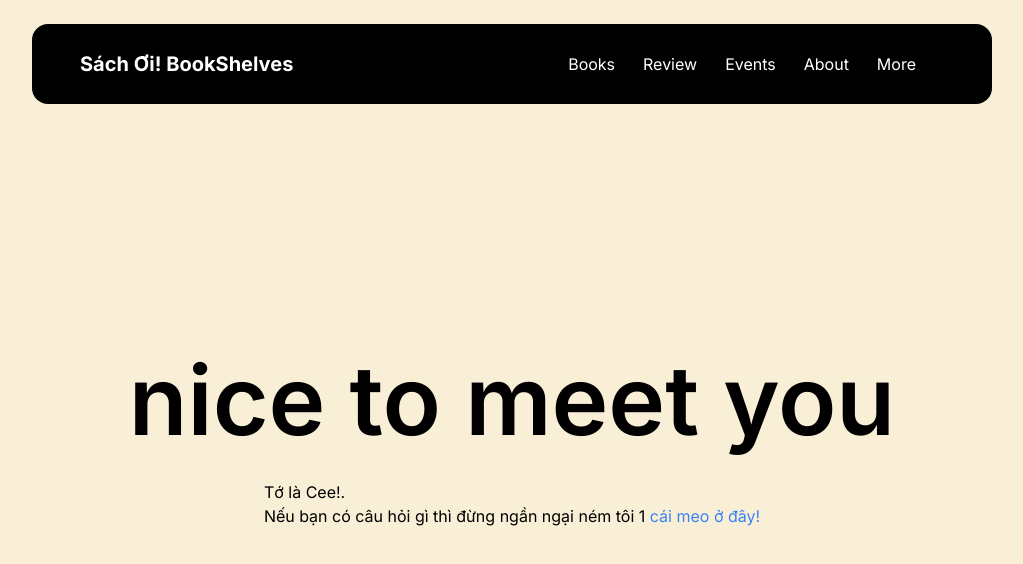
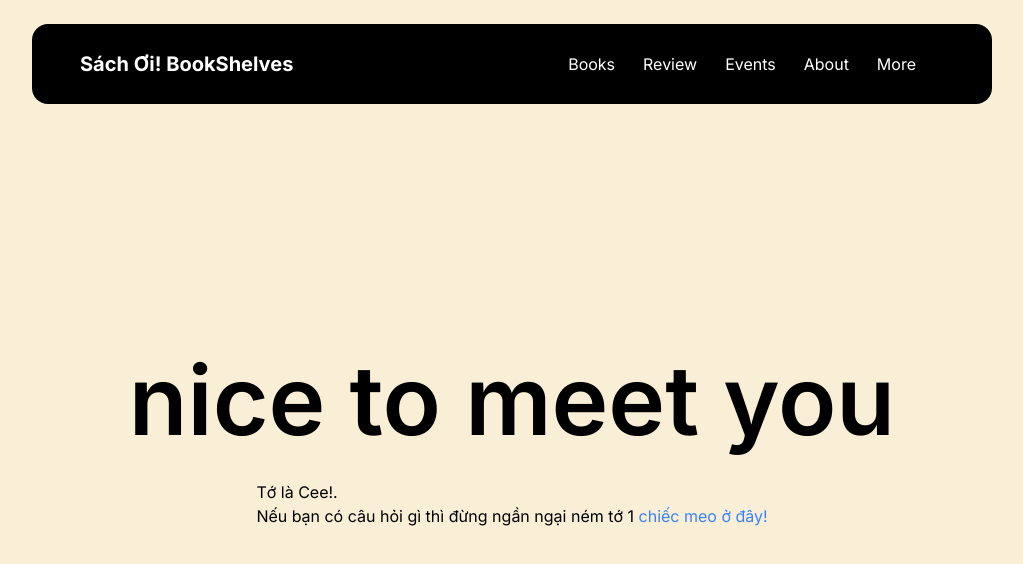
Before and after one commit to chungkk/print3d, a Next.js app: page /about in a window 1280 px wide. Shown: the top 564 px of the page, without its empty margins (128-1151 px from the left). Built offline with nearby package versions, Linux system fonts and the light colour scheme.

Commit message:
change text about

```diff
--- a/src/app/about/page.js
+++ b/src/app/about/page.js
@@ -11,7 +11,7 @@ export default function About({ searchParams }) {
           <div className="font-semibold text-4xl md:text-8xl text-center">nice to meet you</div>
           <div className="mt-8 px-6">
             <p>Tớ là Cee!. </p>
-            <p className="md:max-w-[600px]">Nếu bạn có câu hỏi gì thì đừng ngần ngại ném tôi 1 <a className="text-blue-500" href="mailto:hello@sachoi.com">cái meo ở đây!</a></p>
+            <p className="md:max-w-[600px]">Nếu bạn có câu hỏi gì thì đừng ngần ngại ném tớ 1 <a className="text-blue-500" href="mailto:hello@sachoi.com">chiếc meo ở đây!</a></p>
           </div>
         </div>
       </main>
```
